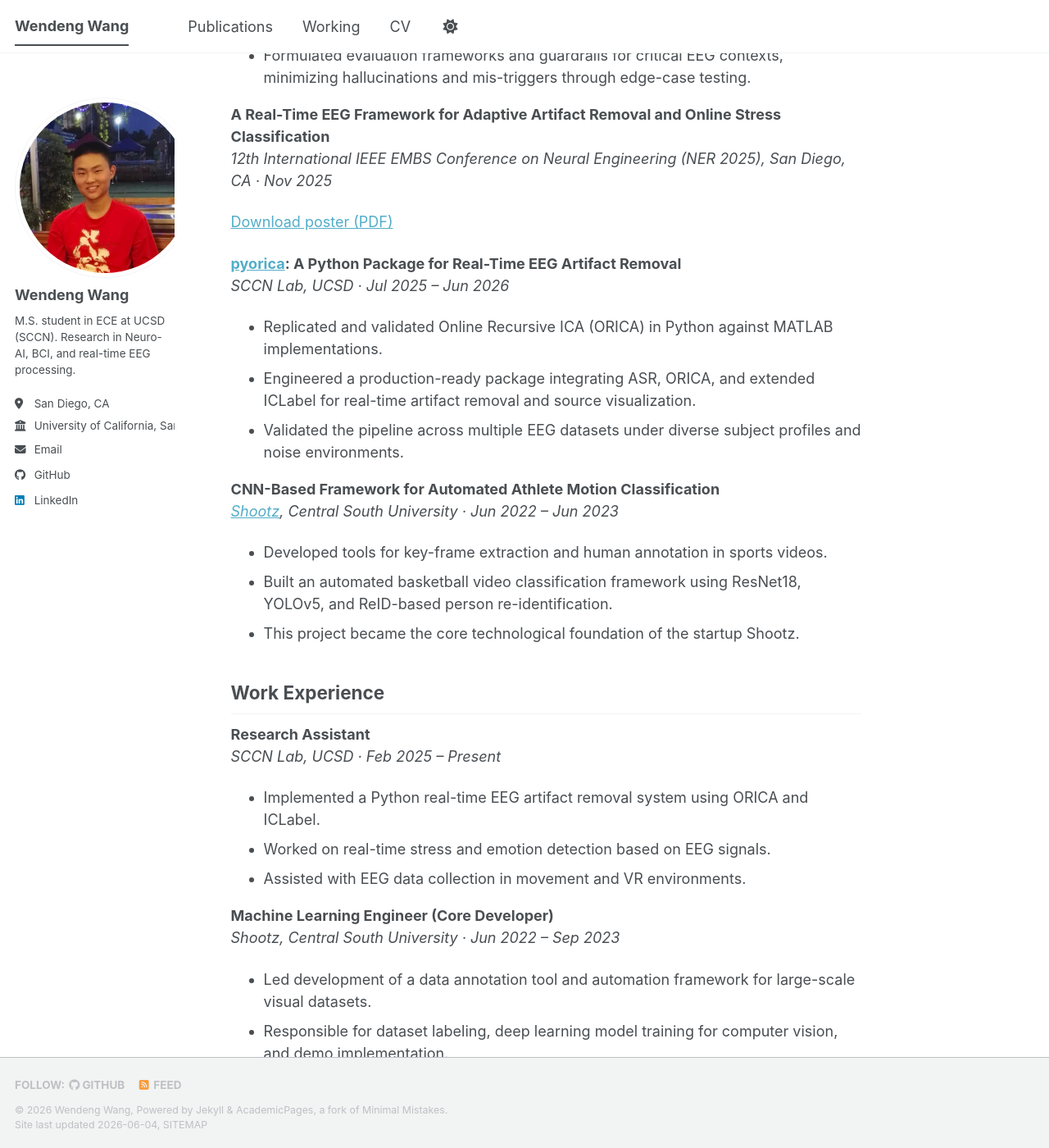
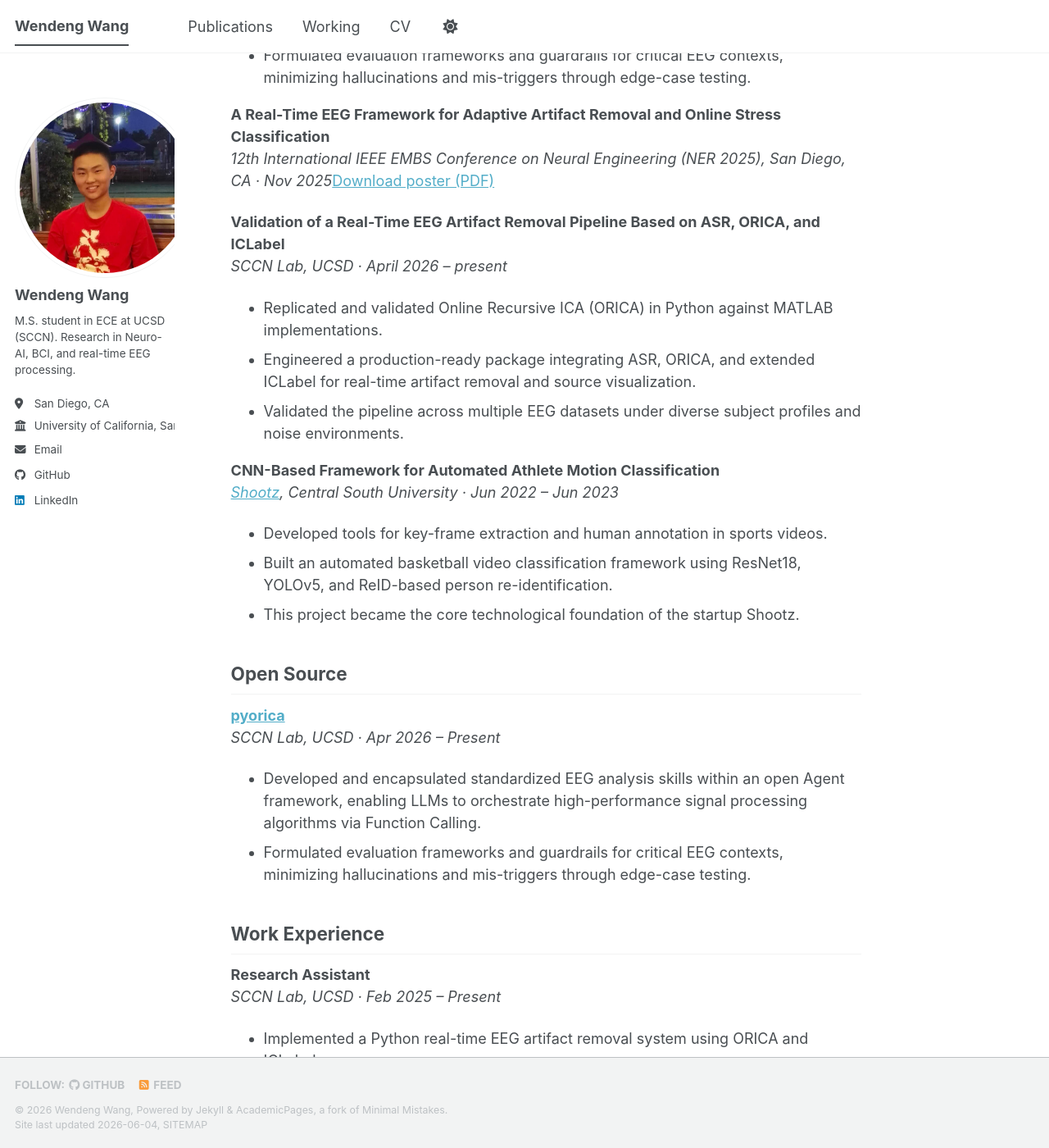
Before and after one commit to d-d-w404/Profile, a Jekyll site: the page built from _pages/about.md, in a window 1280 px wide and 1400 px high, scrolled down 1097 px. Shown: the whole window at 82% size. Built offline with Jekyll 4.4.1, drawn with Linux system fonts in a browser that asks for light colours; a script bundle is joined from its source files by our own code; library files that are not in the unit come from our copies.

Commit message:
Update homepage research section, add Open Source, and revise pyorica entry.
Co-authored-by: Cursor <cursoragent@cursor.com>

```diff
--- a/_pages/about.md
+++ b/_pages/about.md
@@ -35,12 +35,10 @@ More broadly, I am interested in bridging neuroscience and artificial intelligen
 
 **A Real-Time EEG Framework for Adaptive Artifact Removal
 and Online Stress Classification**
-*12th International IEEE EMBS Conference on Neural Engineering (NER 2025), San Diego, CA · Nov 2025*
+*12th International IEEE EMBS Conference on Neural Engineering (NER 2025), San Diego, CA · Nov 2025*[Download poster (PDF)](https://d-d-w404.github.io/Profile/files/wang-realtime-eeg-poster.pdf)
 
-[Download poster (PDF)](https://d-d-w404.github.io/Profile/files/wang-realtime-eeg-poster.pdf)
-
-**[pyorica](https://github.com/goodshawn12/pyorica): A Python Package for Real-Time EEG Artifact Removal**
-*SCCN Lab, UCSD · Jul 2025 – Jun 2026*
+**Validation of a Real-Time EEG Artifact Removal Pipeline Based on ASR, ORICA, and ICLabel**
+*SCCN Lab, UCSD · April 2026 – present*
 
 * Replicated and validated Online Recursive ICA (ORICA) in Python against MATLAB implementations.
 * Engineered a production-ready package integrating ASR, ORICA, and extended ICLabel for real-time artifact removal and source visualization.
@@ -52,6 +50,15 @@ and Online Stress Classification**
 * Developed tools for key-frame extraction and human annotation in sports videos.
 * Built an automated basketball video classification framework using ResNet18, YOLOv5, and ReID-based person re-identification.
 * This project became the core technological foundation of the startup Shootz.
+
+
+## Open Source
+
+**[pyorica](https://github.com/goodshawn12/pyorica)**
+*SCCN Lab, UCSD · Apr 2026 – Present*
+
+* Developed and encapsulated standardized EEG analysis skills within an open Agent framework, enabling LLMs to orchestrate high-performance signal processing algorithms via Function Calling.
+* Formulated evaluation frameworks and guardrails for critical EEG contexts, minimizing hallucinations and mis-triggers through edge-case testing.
 
 ## Work Experience
 
```
